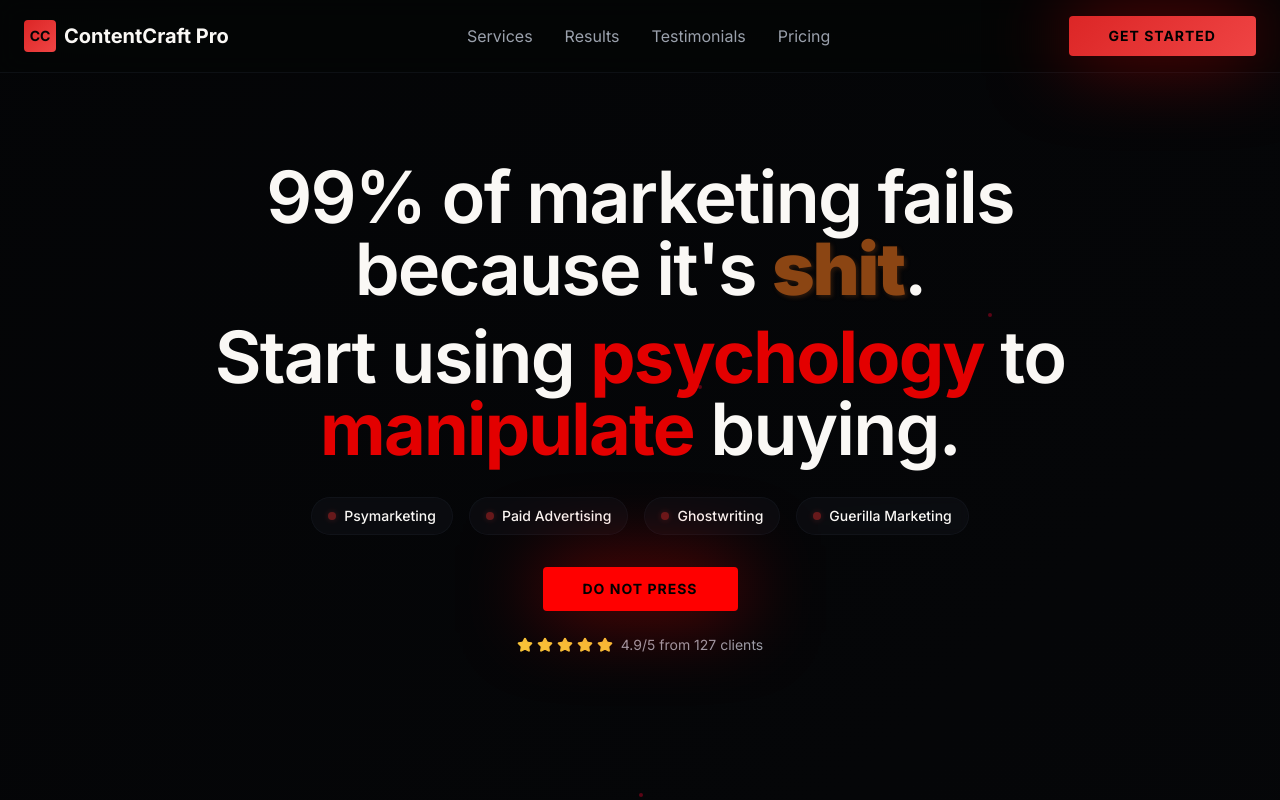
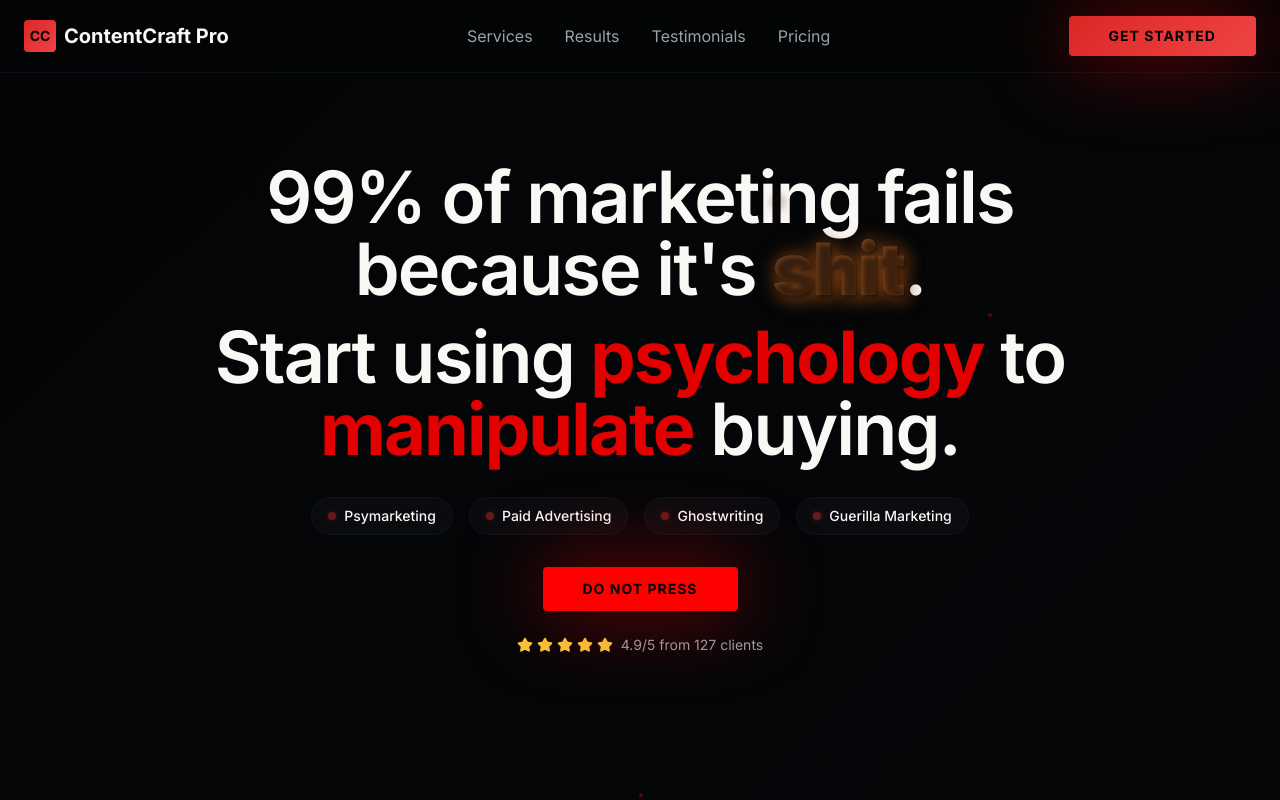
Before and after one commit to arizmi/mind-meld-wordsmith, a React (Vite) app: page / in a window 1280 px wide. Shown: the top 800 px of the page. Built offline with nearby package versions, Linux system fonts and the light colour scheme.

Commit message:
Add poo effect to word
Add a poo effect to the word "shit" with a shine and smell effect.

```diff
--- a/src/index.css
+++ b/src/index.css
@@ -145,10 +145,35 @@ All colors MUST be HSL.
 
   .poo-word {
     @apply relative inline-block;
-    color: #8B4513;
+    background: linear-gradient(135deg, #4A2C17, #6B3E20, #8B4513, #A0522D, #CD853F);
+    background-size: 400% 400%;
+    -webkit-background-clip: text;
+    background-clip: text;
+    -webkit-text-fill-color: transparent;
     font-weight: 900;
-    text-shadow: 2px 2px 4px rgba(139, 69, 19, 0.3);
-    animation: poopPlop 2s ease-out;
+    text-shadow: 2px 2px 4px rgba(0, 0, 0, 0.5);
+    filter: drop-shadow(2px 2px 8px rgba(139, 69, 19, 0.8)) drop-shadow(0 0 10px rgba(139, 69, 19, 0.4));
+    animation: poopPlop 2s ease-out, pooShine 3s ease-in-out infinite;
+  }
+
+  .poo-word::before {
+    content: "💨";
+    position: absolute;
+    top: -20px;
+    left: -10px;
+    animation: smell1 2.5s ease-in-out infinite;
+    opacity: 0.7;
+    font-size: 16px;
+  }
+
+  .poo-word::after {
+    content: "💨";
+    position: absolute;
+    top: -15px;
+    right: -5px;
+    animation: smell2 3s ease-in-out infinite 0.5s;
+    opacity: 0.6;
+    font-size: 14px;
   }
 
   .record-blink {
@@ -258,3 +283,61 @@ All colors MUST be HSL.
     opacity: 0.4;
   }
 }
+
+@keyframes pooShine {
+  0% {
+    background-position: 0% 50%;
+  }
+  50% {
+    background-position: 100% 50%;
+  }
+  100% {
+    background-position: 0% 50%;
+  }
+}
+
+@keyframes smell1 {
+  0% {
+    transform: translateY(0px) translateX(0px) rotate(0deg);
+    opacity: 0.7;
+  }
+  25% {
+    transform: translateY(-10px) translateX(-5px) rotate(-10deg);
+    opacity: 0.5;
+  }
+  50% {
+    transform: translateY(-20px) translateX(5px) rotate(5deg);
+    opacity: 0.3;
+  }
+  75% {
+    transform: translateY(-30px) translateX(-3px) rotate(-5deg);
+    opacity: 0.1;
+  }
+  100% {
+    transform: translateY(-40px) translateX(2px) rotate(0deg);
+    opacity: 0;
+  }
+}
+
+@keyframes smell2 {
+  0% {
+    transform: translateY(0px) translateX(0px) rotate(0deg);
+    opacity: 0.6;
+  }
+  25% {
+    transform: translateY(-8px) translateX(3px) rotate(8deg);
+    opacity: 0.4;
+  }
+  50% {
+    transform: translateY(-16px) translateX(-2px) rotate(-3deg);
+    opacity: 0.2;
+  }
+  75% {
+    transform: translateY(-25px) translateX(4px) rotate(6deg);
+    opacity: 0.1;
+  }
+  100% {
+    transform: translateY(-35px) translateX(-1px) rotate(0deg);
+    opacity: 0;
+  }
+}
```
